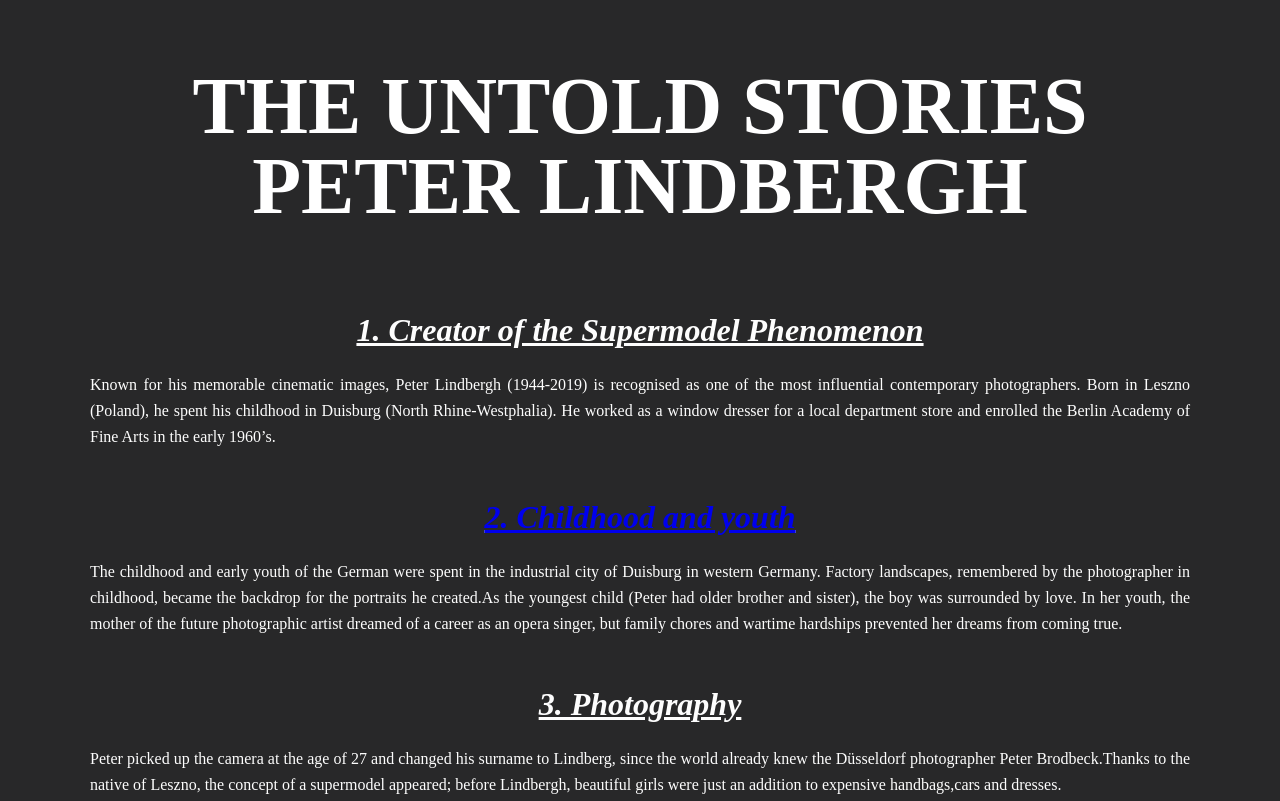
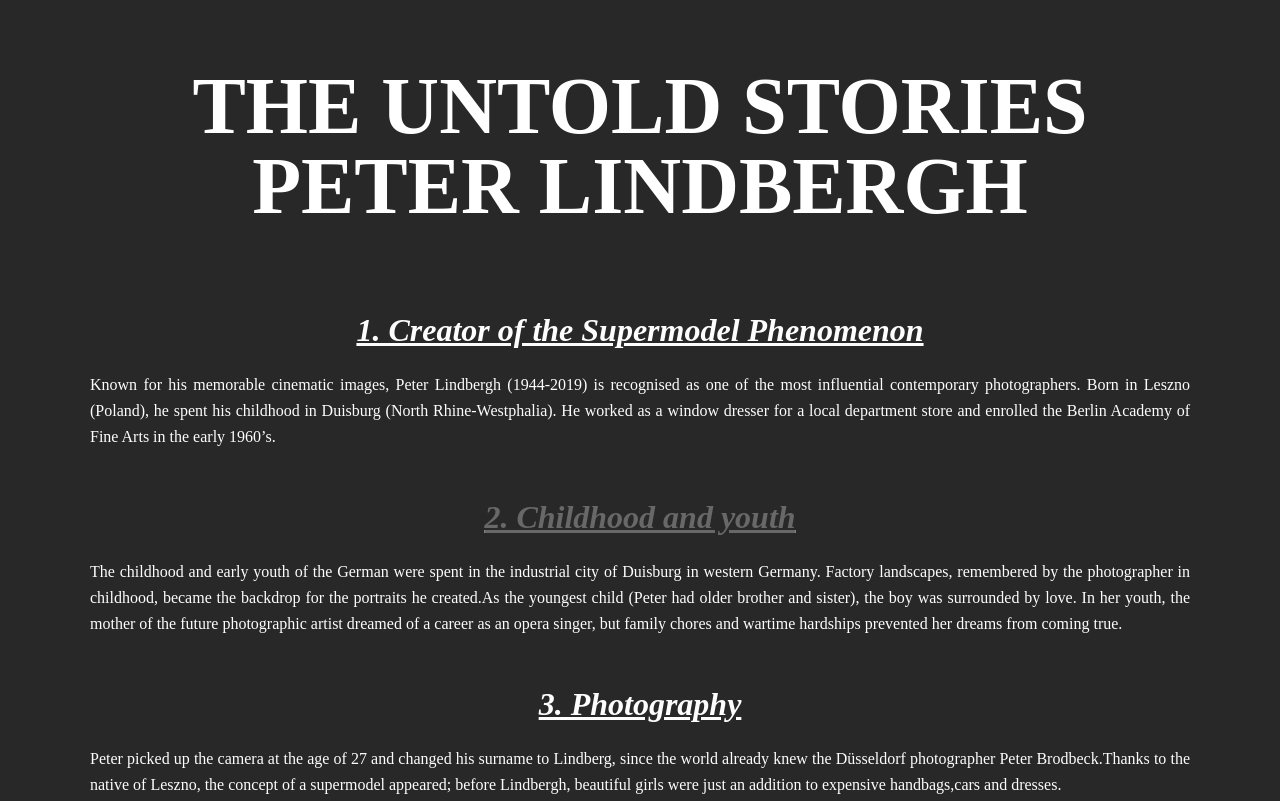
Before and after one commit to KristinaMenzelintseva/four-work, a plain HTML site: page index.html in a window 1280 px wide. Shown: the top 801 px of the page. Drawn offline with Linux system fonts and the light colour scheme.

Commit message:
Update style.css

```diff
--- a/css/style.css
+++ b/css/style.css
@@ -34,3 +34,5 @@ div{
         font-size:16px;
         font-style:italic;
     	}
+  a{
+    	color:#686869;
```
